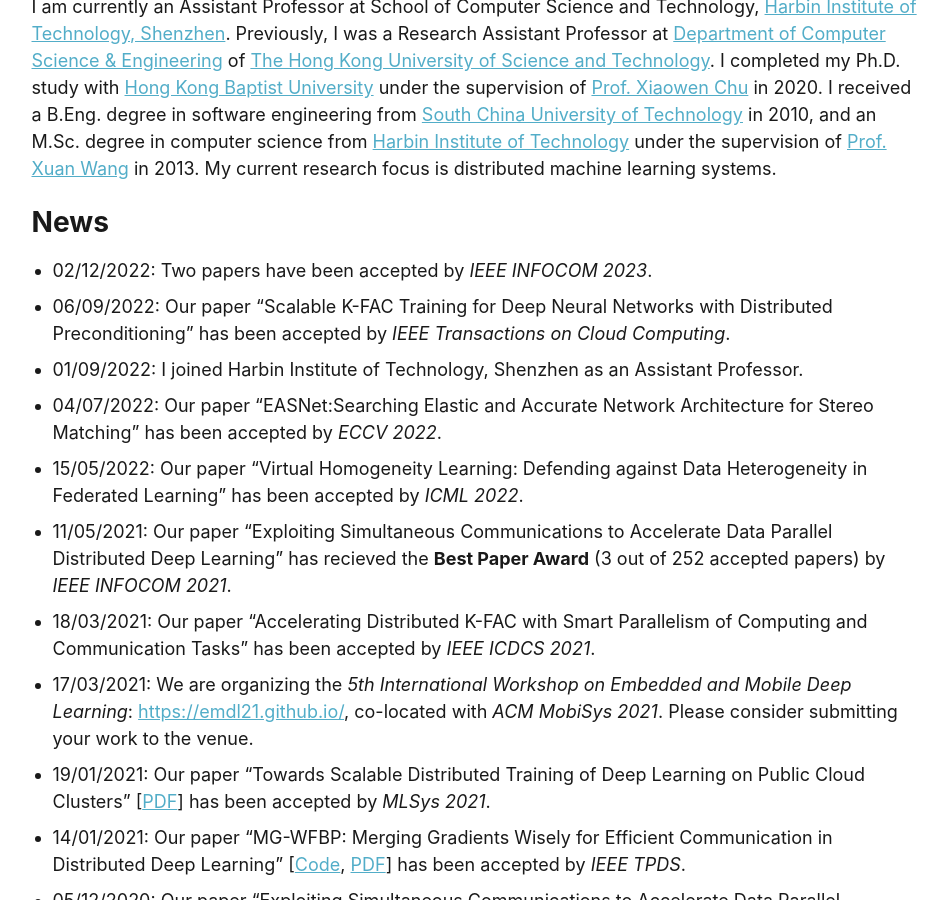
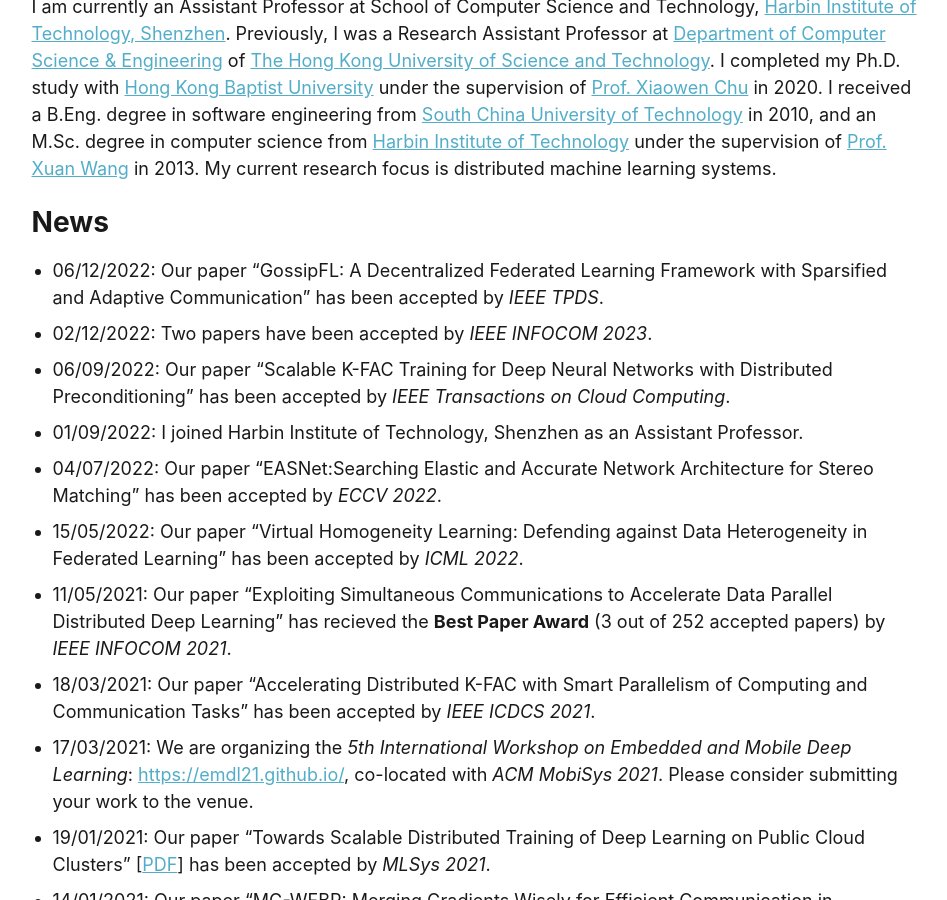
Before and after one commit to shaohuais/shaohuais.github.io, a Jekyll site: the page built from about.md, in a window 1280 px wide and 900 px high, scrolled down 409 px. Shown: the whole window, without its empty margins (164-1111 px from the left). Built offline with Jekyll 4.4.1, drawn with Linux system fonts in a browser that asks for light colours.

Commit message:
update about

```diff
--- a/about.md
+++ b/about.md
@@ -15,6 +15,7 @@ I am currently an Assistant Professor at School of Computer Science and Technolo
 
 News
 ======
+- 06/12/2022: Our paper "GossipFL: A Decentralized Federated Learning Framework with Sparsified and Adaptive Communication" has been accepted by *IEEE TPDS*.
 - 02/12/2022: Two papers have been accepted by *IEEE INFOCOM 2023*.
 - 06/09/2022: Our paper "Scalable K-FAC Training for Deep Neural Networks with Distributed Preconditioning" has been accepted by *IEEE Transactions on Cloud Computing*.
 - 01/09/2022: I joined Harbin Institute of Technology, Shenzhen as an Assistant Professor.
```
